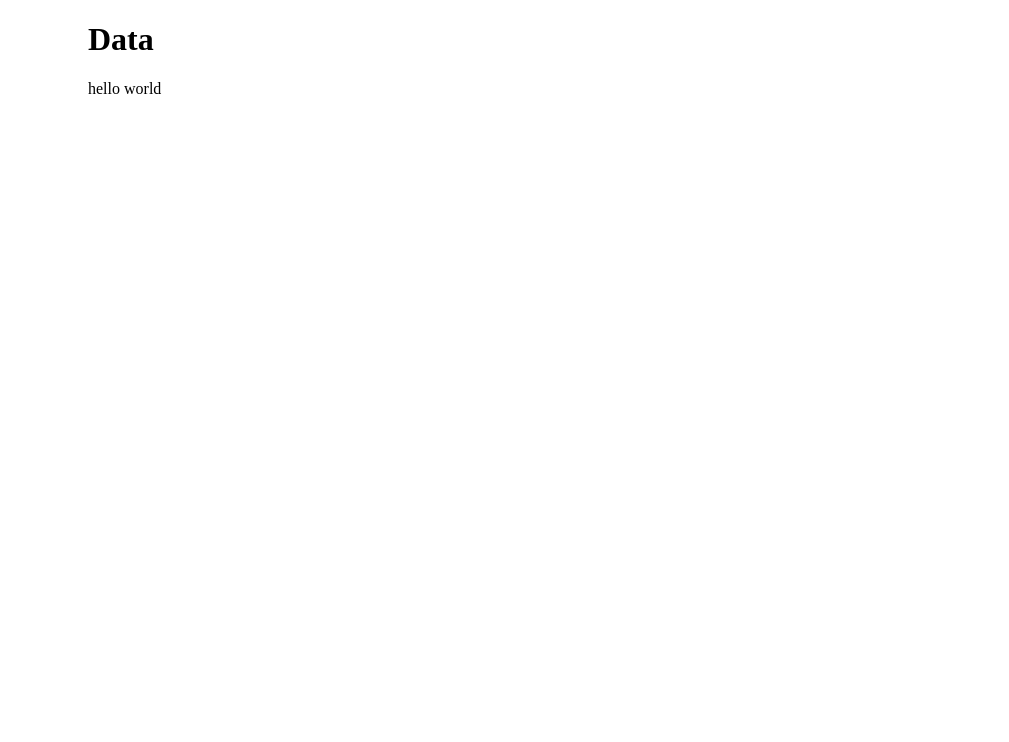
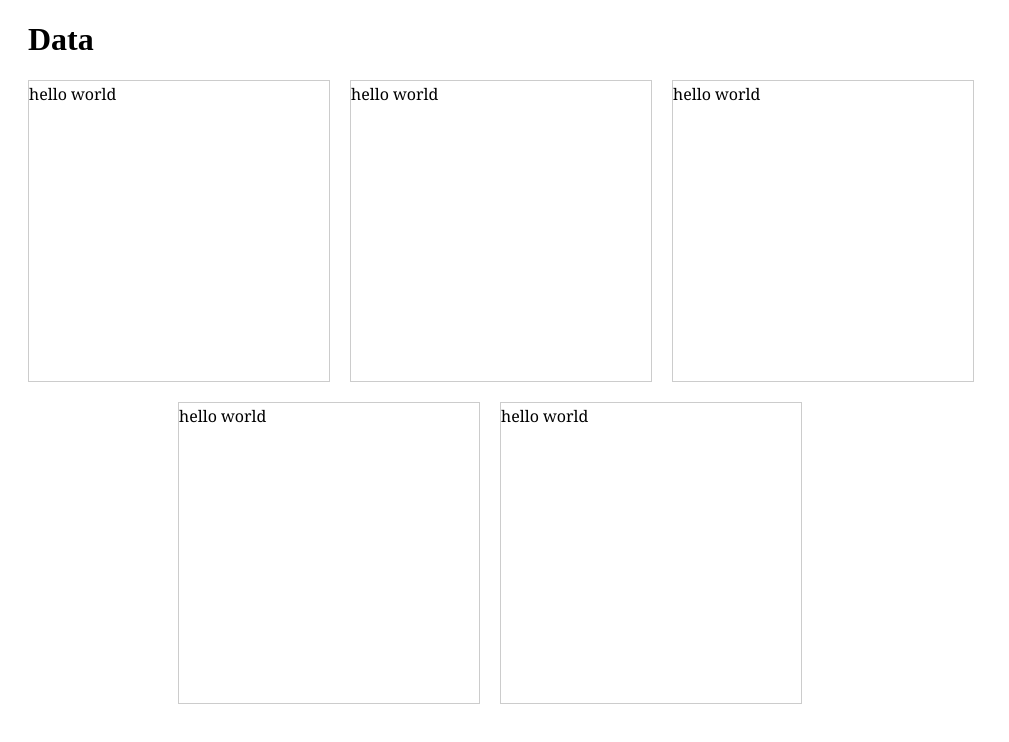
Before and after one commit to NicholasValiente/Piano-Motion-Capture, a plain HTML site: page Working version/leap server/leapServer.html in a window 1280 px wide. Shown: the whole page, without its empty margins (0-1009 px from the left). Drawn offline with Linux system fonts and the light colour scheme.

Commit message:
data display added to server
leap server page now also displays the data it is sending over websocket
in a decent layout

```diff
--- a/Working version/leap server/leapServer.css
+++ b/Working version/leap server/leapServer.css
@@ -2,13 +2,55 @@
 
 #left {
 
-   padding-left: 80px;
+   padding-left: 20px;
+   padding-right: 20px;
 }
-#midiBox {
- height:600px;
- width:600px;
+
+#tips {
+ height:300px;
+ width:300px;
  border:1px solid #ccc;
  font:16px/26px Georgia, Garamond, Serif;
  overflow:auto;
+ float: left;
+margin-right:20px;
+}
+#knuckle1 {
+ height:300px;
+ width:300px;
+ border:1px solid #ccc;
+ font:16px/26px Georgia, Garamond, Serif;
+ overflow:auto;
+  float: left;
+margin-right:20px;
+}
+#knuckle2 {
+ height:300px;
+ width:300px;
+ border:1px solid #ccc;
+ font:16px/26px Georgia, Garamond, Serif;
+ overflow:auto;
+  float: bottom;
+margin-right:20px;
+}
+#wrists {
+ height:300px;
+ width:300px;
+ border:1px solid #ccc;
+ font:16px/26px Georgia, Garamond, Serif;
+ overflow:auto;
+   float: left;
+margin-top:20px;
+margin-left:150px;
+margin-right:20px;
 
 }
+#palms {
+ height:300px;
+ width:300px;
+ border:1px solid #ccc;
+ font:16px/26px Georgia, Garamond, Serif;
+ overflow:auto;
+   float: left;
+margin-top:20px;
+}
--- a/Working version/leap server/leapServer.html
+++ b/Working version/leap server/leapServer.html
@@ -11,10 +11,27 @@
 
    <body>
 		<div id="left">
-			<h1>Data</h1>
-			<div id="databox">
+			<h1 id="header">Data</h1>
+			<div id="tips">
 			hello world
 			</div>
+
+			<div id="knuckle1">
+			hello world
+			</div>
+
+			<div id="knuckle2">
+			hello world
+			</div>
+
+			<div id="wrists">
+			hello world
+			</div>
+
+			<div id="palms">
+			hello world
+			</div>
+
 		</div>
 
 
--- a/Working version/leap server/leapServer.js
+++ b/Working version/leap server/leapServer.js
@@ -1,43 +1,87 @@
 //dummy reciever
 //var socket = new WebSocket("ws://192.168.0.233:3000/relay");
 //uws access
-//var socket = new WebSocket("ws://137.154.151.239:3000/relay");
+var socket = new WebSocket("ws://137.154.151.239:3000/relay");
 //home testing
-var socket = new WebSocket("ws://127.0.0.1:3000/relay");
+//var socket = new WebSocket("ws://127.0.0.1:3000/relay");
 
 
 var data = [];
 var empty = true;
+var connected = false;
 
 var controller =  new Leap.Controller({frameEventName: 'animationFrame', background: 'true'});
 
 
+socket.onopen = function(evt)
+{
+connected=true;
+};
+
+socket.onclose = function(evt)
+{
+connected=false;
+};
+
 controller.connect();
+
 Leap.loop(function(frame){
 	var textbox = document.getElementById("databox");
+	var head = document.getElementById("header");
+	var tip = document.getElementById("tips");
+	var knuck1 = document.getElementById("knuckle1");
+	var knuck2 = document.getElementById("knuckle2");
+	var wrist = document.getElementById("wrists");
+	var palm = document.getElementById("palms");
+
+	if (connected)
+			head.innerHTML = "Connection to socket established.<br/>" ;
+	else
+			head.innerHTML = "Failed to connect to socket.<br/>" ;
+
+
 	for(i=0, len=frame.pointables.length; i < len; i++){
 		data.push(frame.pointables[i].tipPosition);				//fingertips
 		data.push(frame.pointables[i].dipPosition);				//knuckle 1
 		data.push(frame.pointables[i].pipPosition);				//knuckle 2
 		data.push(frame.pointables[i].carpPosition);			//wrist
 		data.push(frame.pointables[i].hand().palmPosition ); 	//centre of palm
+		}
+
+		//adding text tracking to web page
+
+	tip.innerHTML = "Fingertip points:<br/>";
+	for(i=0, len=frame.pointables.length; i < len; i++){
+		tip.innerHTML += frame.pointables[i].tipPosition +"<br/>";
+		}
+	knuck1.innerHTML = "First Knuckle Points:<br/>";
+	for(i=0, len=frame.pointables.length; i < len; i++){
+		knuck1.innerHTML += frame.pointables[i].dipPosition +"<br/>";
+		}
+	knuck2.innerHTML = "Second Knuckle Points:<br/>";
+	for(i=0, len=frame.pointables.length; i < len; i++){
+		knuck2.innerHTML += frame.pointables[i].pipPosition +"<br/>";
+		}
+	wrist.innerHTML = "Wrist Points:<br/>";
+	for(i=0, len=frame.pointables.length; i < len; i++){
+		wrist.innerHTML += frame.pointables[i].carpPosition +"<br/>";
+		}
+	palm.innerHTML = "Palm Points:<br/>";
+	for(i=0, len=frame.pointables.length; i < len; i++){
+		palm.innerHTML += frame.pointables[i].hand().palmPosition +"<br/>";
+		}
 
 
-
-
-
-		}
-		textbox.innerHTML = "running..." ;
-
-		if (data.length>0)
+		//deciding what to send to movis
+	if (data.length>0)
 		{
 			socket.send(JSON.stringify (data) );
 			empty=false;
 		}
-		else if (!empty)
+	else if (!empty)
 		{
-				socket.send(JSON.stringify (new Array() ) );
-				empty=true;
+			socket.send(JSON.stringify (new Array() ) );
+			empty=true;
 		}
 		data = [];
 }
```
